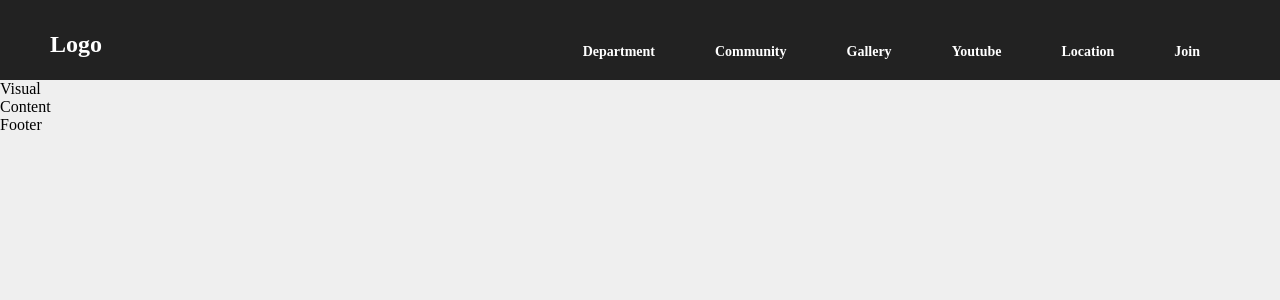
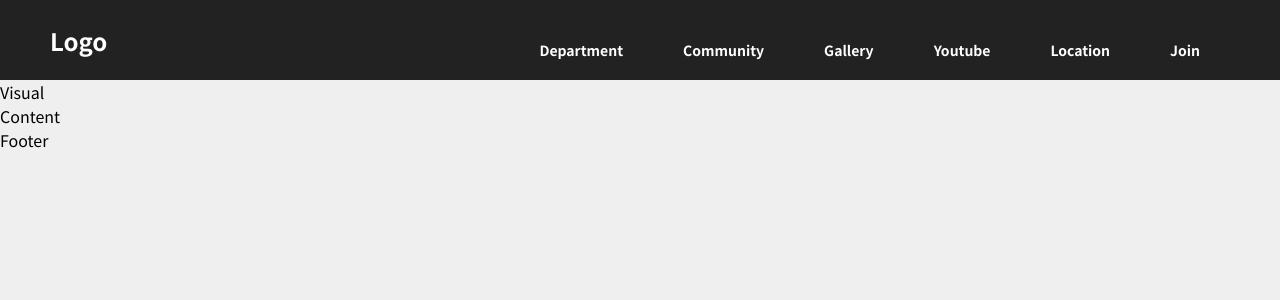
Before and after one commit to devparkse/profile, a React (Create React App) app: page / in a window 1280 px wide. Shown: the top 300 px of the page. Built offline with nearby package versions, Linux system fonts and the light colour scheme.

Commit message:
NavLink 적용

```diff
--- a/src/components/common/Header.js
+++ b/src/components/common/Header.js
@@ -1,37 +1,49 @@
-import { Link } from "react-router-dom";
+import { Link, NavLink } from "react-router-dom";
 /*
-  a 태그 href 를 이용하면 페이지 자체가 갱신됨(MPA)
-  Link 컴포넌트를 이용하면 컴포넌트 갱신(SPA)
-  : a 태그로 자동 변환이 된다.
-  : to="URI" 라는 props 가 필요하다.
+  NavLink
+  : 객체를 이용해서 포커스 스타일 적용
+  : activeStyle="CSS객체" 이라는 props 에 적용
+  : to="URI" props 는 필수
 */
 
 const Header = () => {
+  const active = { color: "hotpink" };
   return (
     <header>
-      {/* 레이아웃 Div */}
       <div className="inner">
         <h1>
           <Link to="/">Logo</Link>
         </h1>
         <ul id="gnb">
           <li>
-            <Link to="/department">Department</Link>
+            <NavLink activeStyle={active} to="/department">
+              Department
+            </NavLink>
           </li>
           <li>
-            <Link to="/community">Community</Link>
+            <NavLink activeStyle={active} to="/community">
+              Community
+            </NavLink>
           </li>
           <li>
-            <Link to="/gallery">Gallery</Link>
+            <NavLink activeStyle={active} to="/gallery">
+              Gallery
+            </NavLink>
           </li>
           <li>
-            <Link to="/youtube">Youtube</Link>
+            <NavLink activeStyle={active} to="/youtube">
+              Youtube
+            </NavLink>
           </li>
           <li>
-            <Link to="/location">Location</Link>
+            <NavLink activeStyle={active} to="/location">
+              Location
+            </NavLink>
           </li>
           <li>
-            <Link to="/join">Join</Link>
+            <NavLink activeStyle={active} to="/join">
+              Join
+            </NavLink>
           </li>
         </ul>
       </div>
--- a/src/scss/common/_reset.scss
+++ b/src/scss/common/_reset.scss
@@ -16,5 +16,6 @@
   border: 0;
 }
 body {
+  font-family: "Noto Sans KR", sans-serif;
   background-color: #efefef;
 }
```
